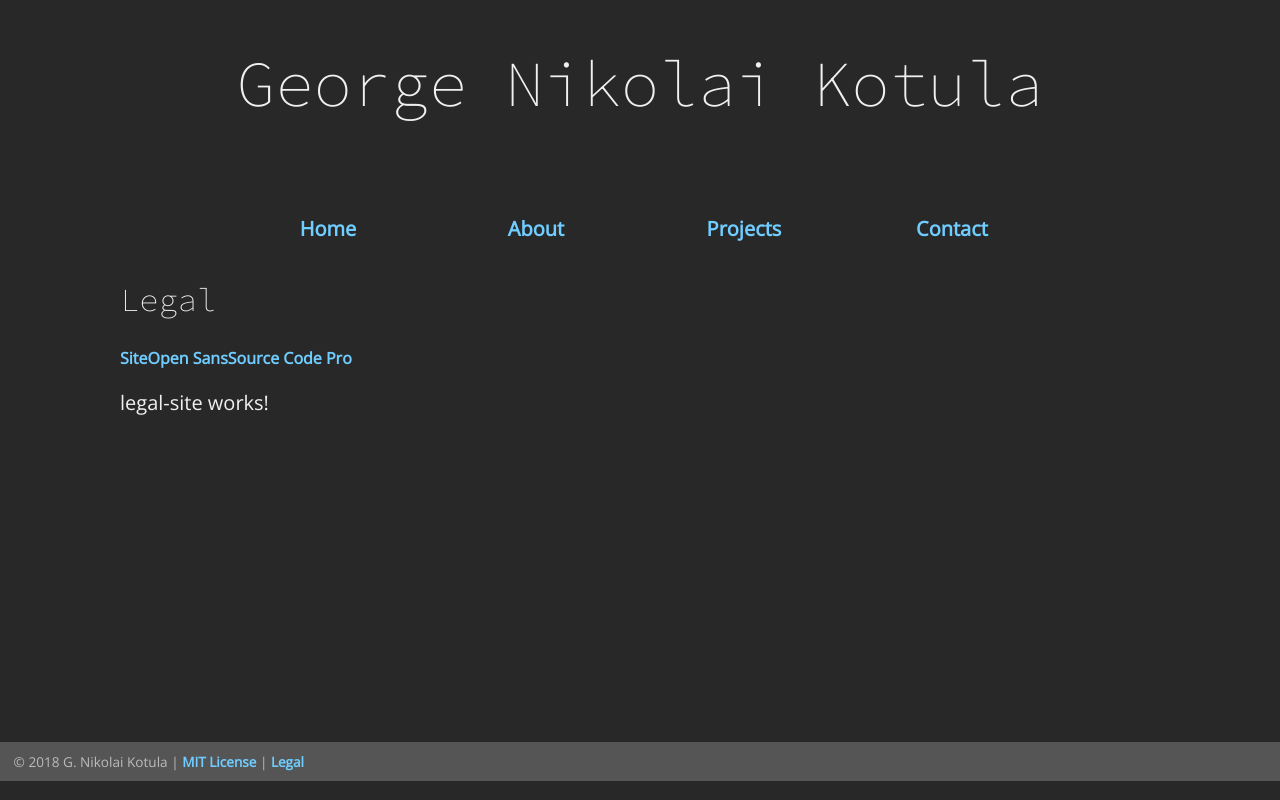
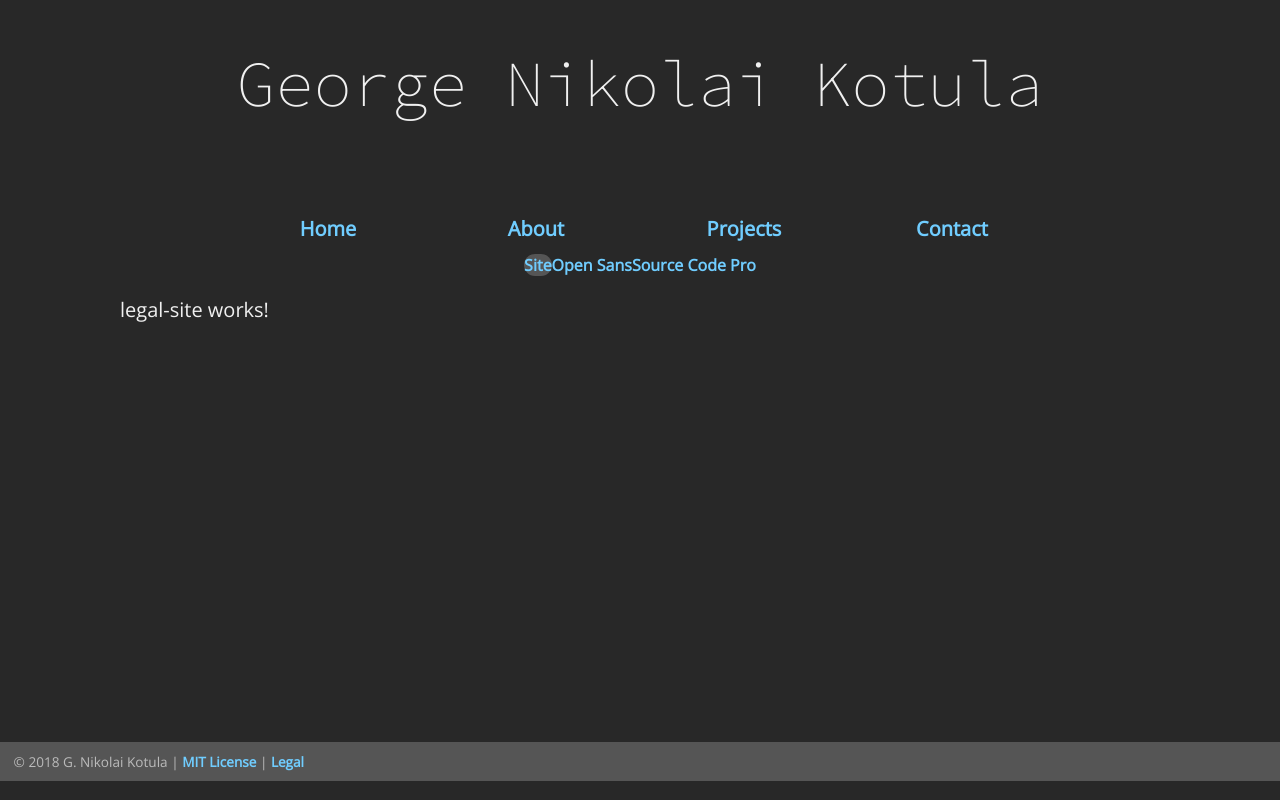
Before and after one commit to Weikardzaena/my-website, an Angular app: page /legal/site in a window 1280 px wide. Built offline with nearby package versions, Linux system fonts and the light colour scheme.

Commit message:
5: Formats Legal navbar
The Legal navbar now has the same CSS as the primary navbar.

TODO:  The Legal component must set the properties such as width and margins in
response to changes in screen size just like the primary navbar.

```diff
--- a/src/app/app.component.css
+++ b/src/app/app.component.css
@@ -7,43 +7,6 @@
     margin-bottom: 1.25em;
 }
 
-#navbar {
-    width: 100%;
-    text-align: center;
-}
-
-#navbar ul {
-    margin: 0 auto;
-    list-style: none;
-    padding: 0;
-}
-
-#navbar li {
-    display: inline-block;
-    padding: 0;
-    border-radius: 0.75em;
-}
-
-#navbar li:hover {
-    background-color: var(--second-bg-color);
-}
-
-#navbar a {
-    display: block;
-}
-
-#navbar a:hover {
-    text-decoration: none;
-}
-
-#navbar a:visited {
-    color: var(--main-accent-color);
-}
-
-.active-link {
-    background-color: var(--second-bg-color);
-}
-
 #footer {
     font-size: 0.85em;
     color: var(--second-fg-color);
--- a/src/app/app.component.html
+++ b/src/app/app.component.html
@@ -3,7 +3,7 @@
 [style.min-height]="wrapperHeight">
   <div id="content">
     <h1 [style.font-size]="titleFontSize">{{title}}</h1>
-    <div id="navbar">
+    <div class="navbar">
       <ul>
         <li [style.margin-left]="linkHorizMargin"
         [style.margin-right]="linkHorizMargin"
--- a/src/app/legal/legal.component.html
+++ b/src/app/legal/legal.component.html
@@ -1,5 +1,14 @@
-<h2>Legal</h2>
-<a routerLink="site">Site</a>
-<a routerLink="open-sans">Open Sans</a>
-<a routerLink="source-code-pro">Source Code Pro</a>
+<div class="navbar">
+    <ul>
+        <li routerLinkActive="active-link">
+            <a routerLink="site">Site</a>
+        </li>
+        <li routerLinkActive="active-link">
+            <a routerLink="open-sans">Open Sans</a>
+        </li>
+        <li routerLinkActive="active-link">
+            <a routerLink="source-code-pro">Source Code Pro</a>
+        </li>
+    </ul>
+</div>
 <router-outlet></router-outlet>
--- a/src/styles.css
+++ b/src/styles.css
@@ -93,3 +93,40 @@ a:hover {
 section h2, section h3, section h4 {
     margin: 2em 0em 2em 0em;
 }
+
+.navbar {
+    width: 100%;
+    text-align: center;
+}
+
+.navbar ul {
+    margin: 0 auto;
+    list-style: none;
+    padding: 0;
+}
+
+.navbar li {
+    display: inline-block;
+    padding: 0;
+    border-radius: 0.75em;
+}
+
+.navbar li:hover {
+    background-color: var(--second-bg-color);
+}
+
+.navbar a {
+    display: block;
+}
+
+.navbar a:hover {
+    text-decoration: none;
+}
+
+.navbar a:visited {
+    color: var(--main-accent-color);
+}
+
+.active-link {
+    background-color: var(--second-bg-color);
+}
```
